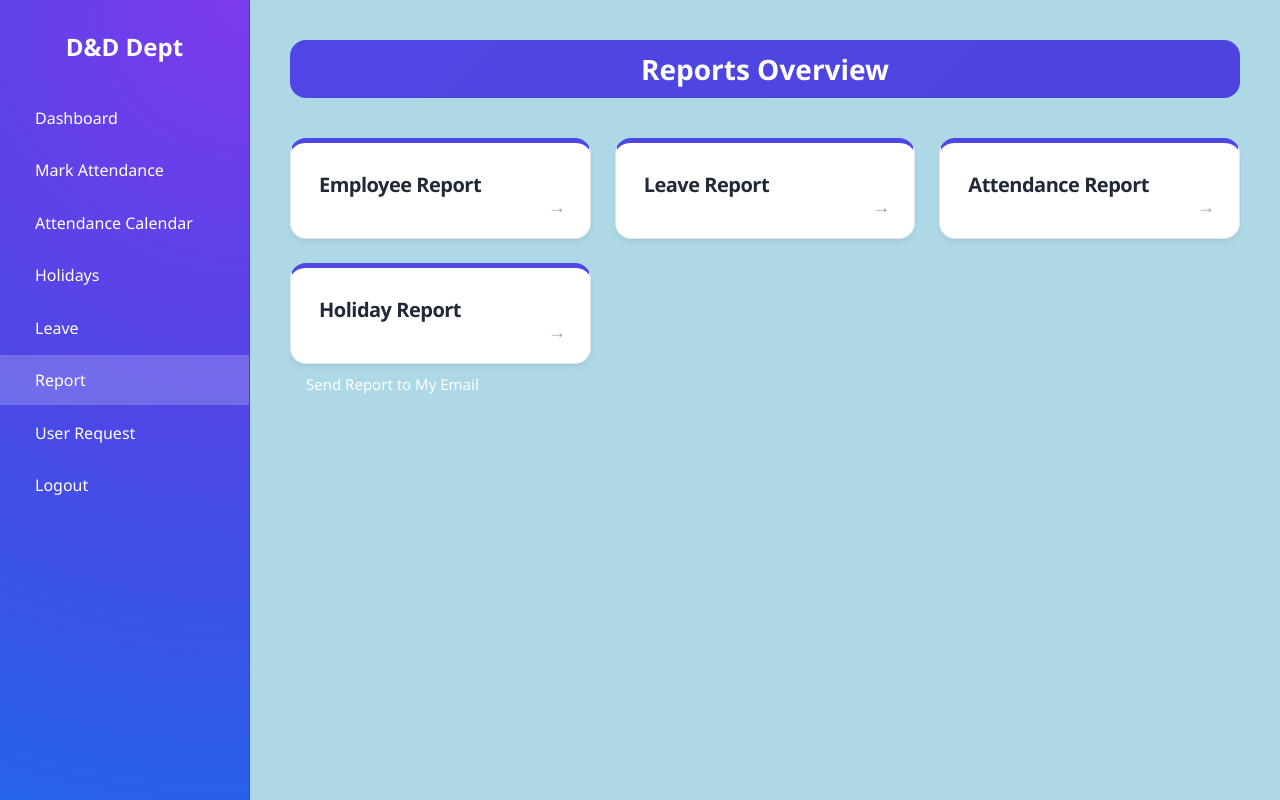
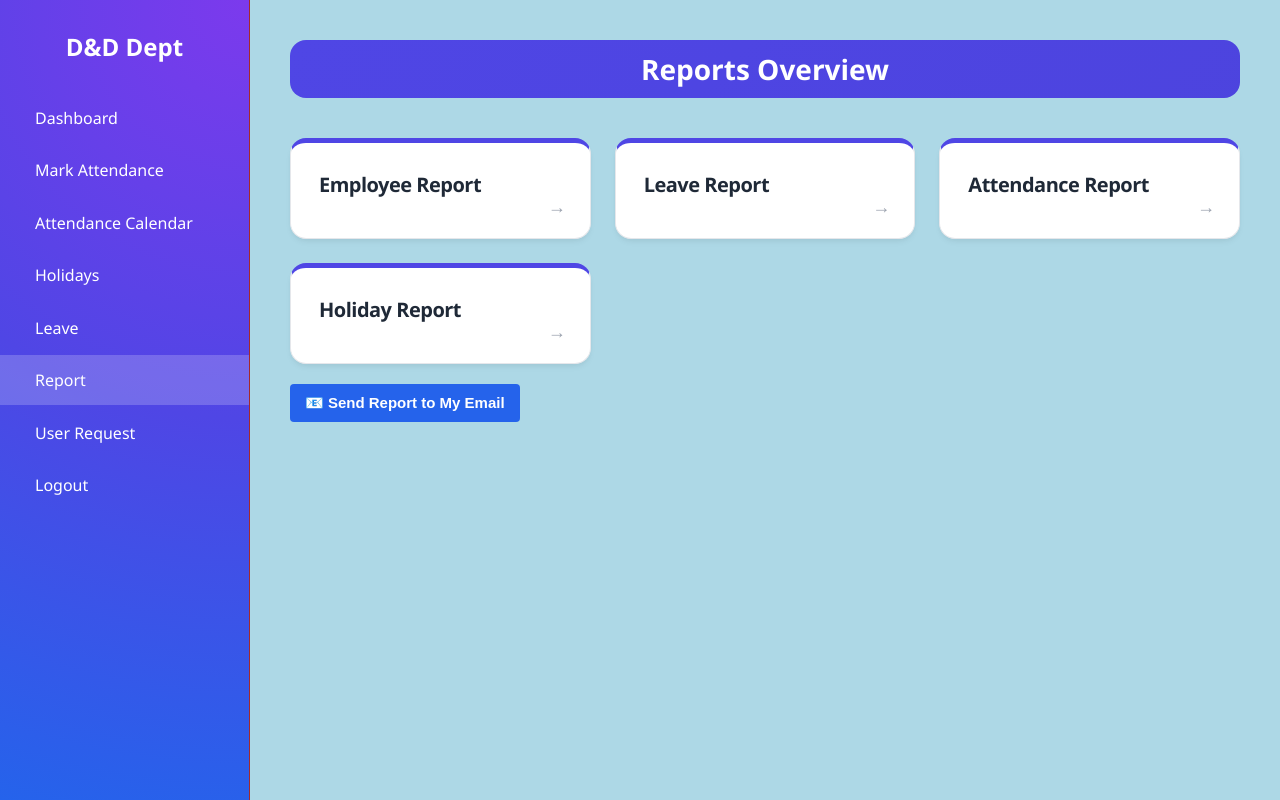
Before and after one commit to mewadayogesh/Attendance_admin, a Flask app: page /report in a window 1280 px wide. Run offline with Flask 3, Linux system fonts and the light colour scheme; a user stored in the database is signed in; data comes from the database, SQL or seed files in the repository.

Commit message:
Update report.html

```diff
--- a/Project_user/templates/report.html
+++ b/Project_user/templates/report.html
@@ -141,15 +141,12 @@
         </a>
     </div>
 </div>
-<!--comment-->
-<!--
+
 <form action="{{ url_for('send_attendance_email') }}" method="POST" style="margin-top: 20px;">
     <button type="submit" style="background-color: #2563eb; color: white; padding: 10px 15px; border: none; border-radius: 4px; cursor: pointer; font-weight: bold;">
         📧 Send Report to My Email
     </button>
-</form>-->
-<a href="mailto:?subject=Reports%20Overview%20Data&body=Hello,%0A%0APlease%20find%20attached%20the%20reports%20overview%20data.%0A%0ABest%20Regards,%20HR%20System" class="btn btn-primary">
-    <i class="fas fa-envelope"></i> Send Report to My Email
-</a>
+</form>
+
 
 {% endblock %}
```
